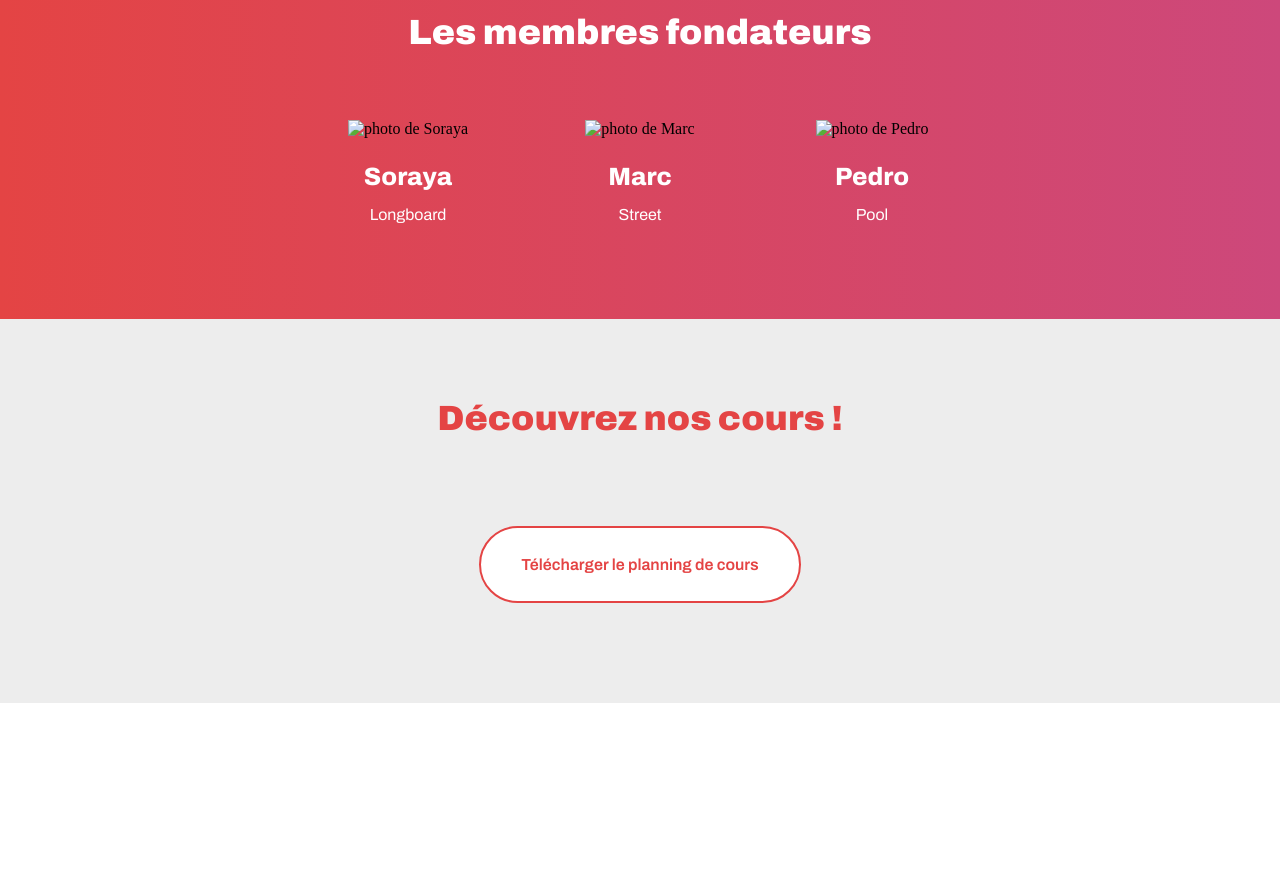
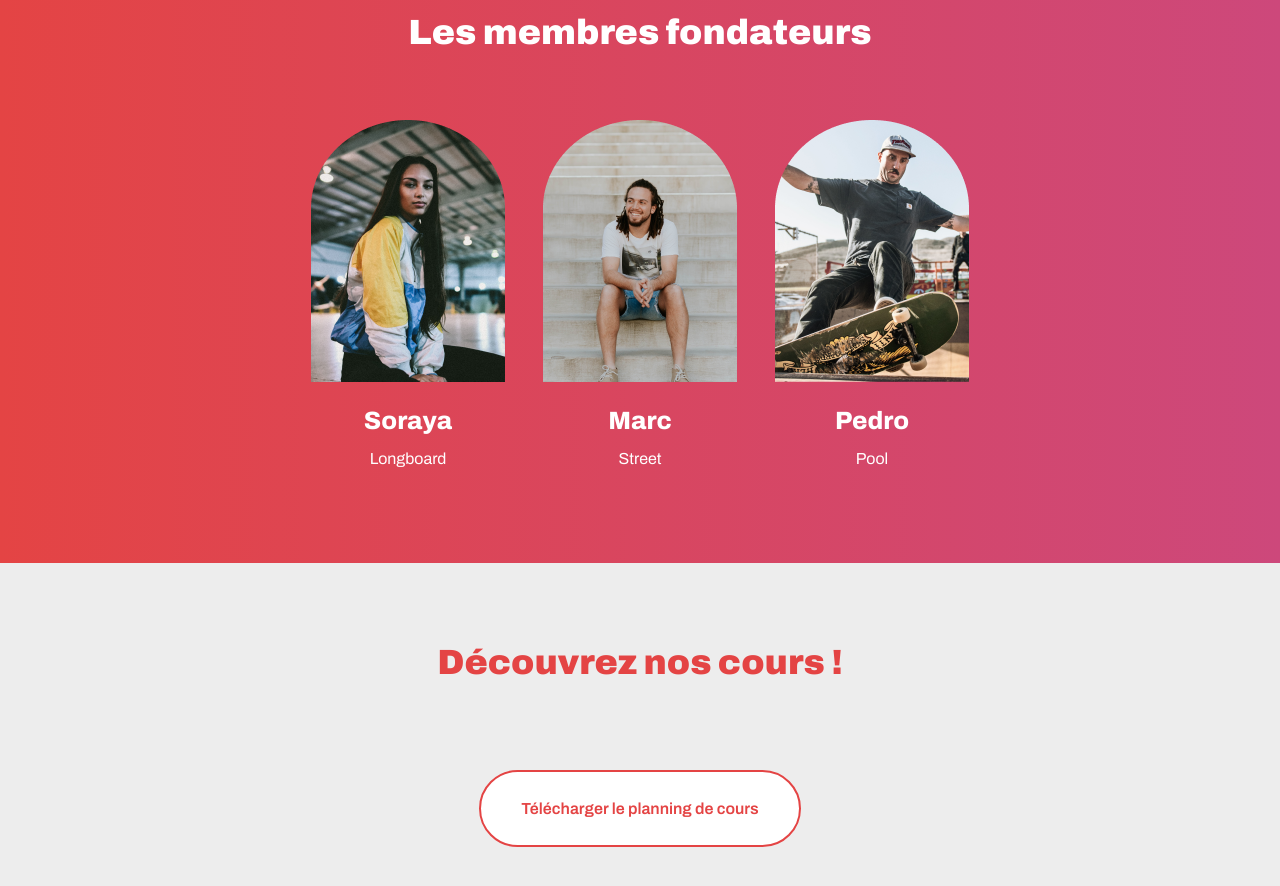
Before and after one commit to sebastien-violante/OC_P2_Riding_Cities, a plain HTML site: page index.html in a window 1280 px wide. Shown: the part 1400-2286 px from the top of the page. Before the commit the page ends 2103 px from the top, so only its background shows below. Drawn offline with Linux system fonts and the light colour scheme; the site is published under a folder, as on GitHub Pages, so addresses that start at the root find nothing.

Commit message:
rectification images

```diff
--- a/index.html
+++ b/index.html
@@ -43,17 +43,17 @@
 					<h2>Les membres fondateurs</h2>
 					<div class="directionRow">
 						<article class="directionColumn">
-							<img src="/images/soraya.png" alt="photo de Soraya">
+							<img src="images/soraya.png" alt="photo de Soraya">
 							<h3>Soraya</h3>
 							<p>Longboard</p>
 						</article>
 						<article class="directionColumn">
-							<img src="/images/marc.png" alt="photo de Marc">
+							<img src="images/marc.png" alt="photo de Marc">
 							<h3>Marc</h3>
 							<p>Street</p>
 						</article>
 						<article class="directionColumn">
-							<img src="/images/pedro.png" alt="photo de Pedro">
+							<img src="images/pedro.png" alt="photo de Pedro">
 							<h3>Pedro</h3>
 							<p>Pool</p>
 						</article>
```
